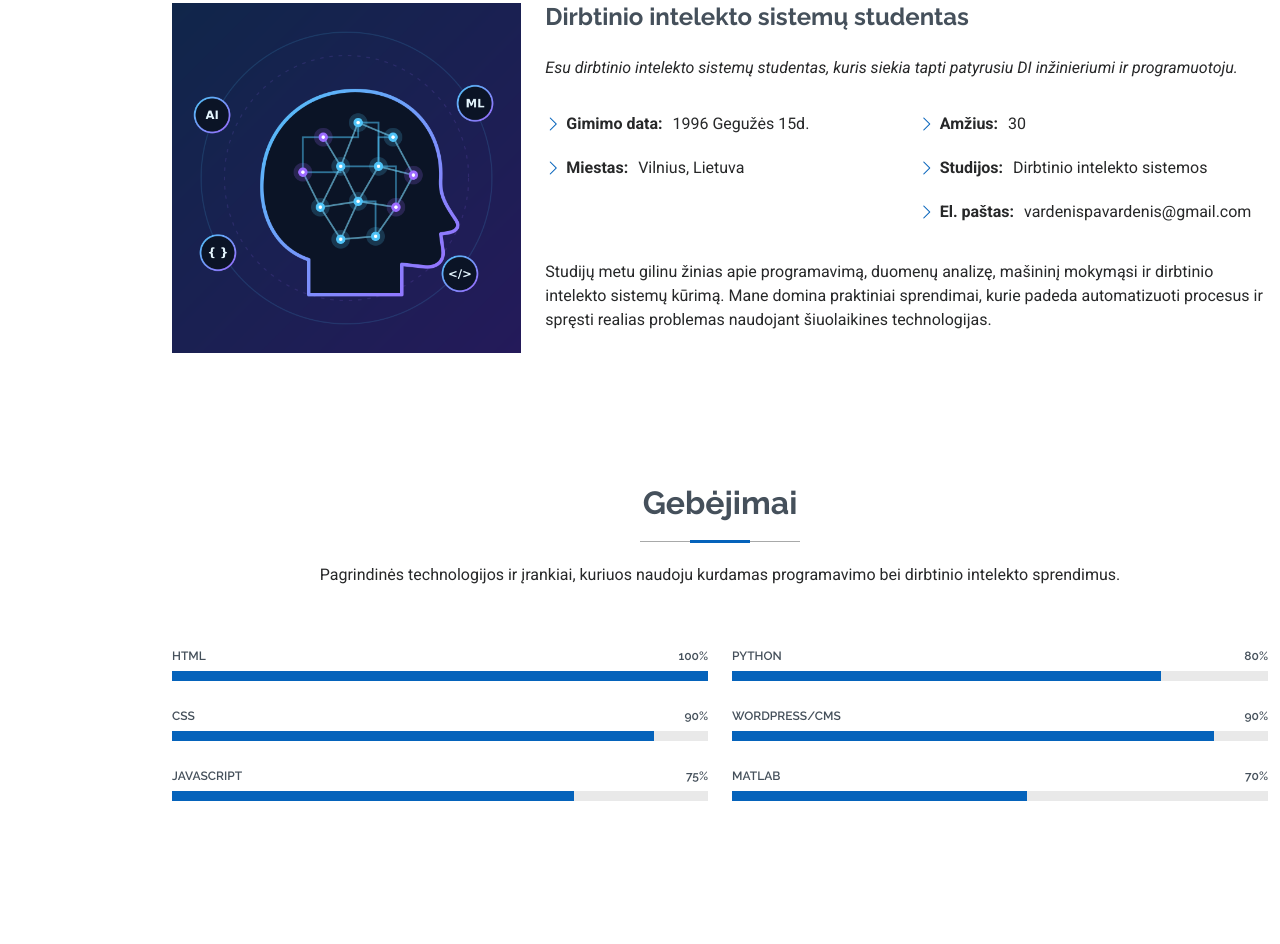
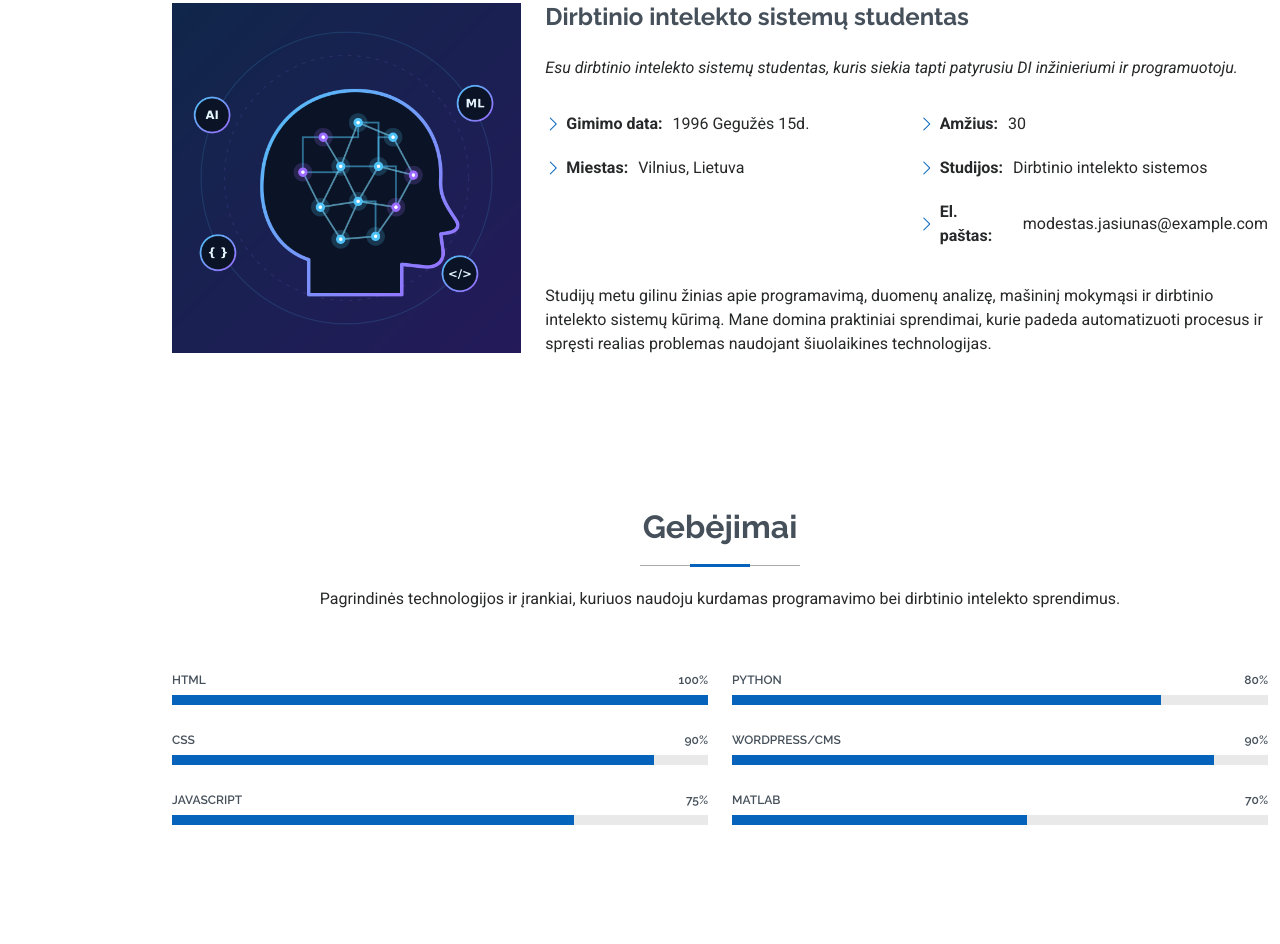
Before and after one commit to ModestasJasiunas/ModestasJasiunas.github.io, a plain HTML site: page index.html in a window 1280 px wide. Shown: the part 995-1939 px from the top of the page. Drawn offline with Linux system fonts and the light colour scheme.

Commit message:
Update index page contact email

```diff
--- a/index.html
+++ b/index.html
@@ -115,7 +115,7 @@
                 <ul>
                   <li><i class="bi bi-chevron-right"></i> <strong>Amžius:</strong> <span>30</span></li>
                   <li><i class="bi bi-chevron-right"></i> <strong>Studijos:</strong> <span>Dirbtinio intelekto sistemos</span></li>
-                  <li><i class="bi bi-chevron-right"></i> <strong>El. paštas:</strong> <span>vardenispavardenis@gmail.com</span></li>
+                  <li><i class="bi bi-chevron-right"></i> <strong>El. paštas:</strong> <span>modestas.jasiunas@example.com</span></li>
                 </ul>
               </div>
             </div>
```
